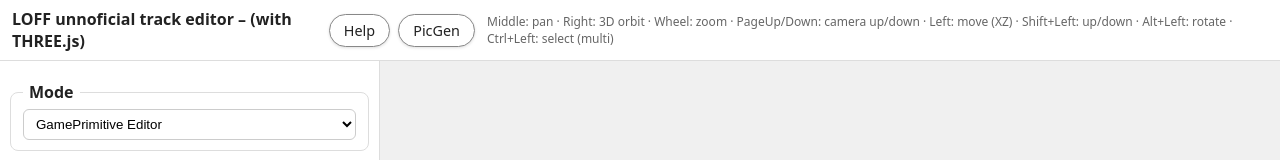
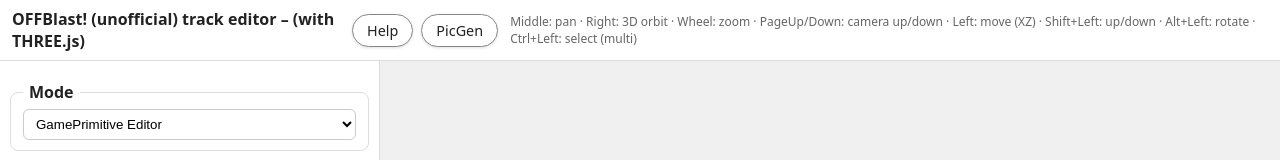
Before and after one commit to Dudlushka/Liftoff_editor, a website built with Vite: page index.html in a window 1280 px wide. Shown: the top 160 px of the page. Built offline with nearby package versions, Linux system fonts and the light colour scheme; animation ran at ten frames a second.

Commit message:
Update index.html

```diff
--- a/index.html
+++ b/index.html
@@ -3,7 +3,7 @@
   <head>
     <meta charset="UTF-8" />
     <meta name="viewport" content="width=device-width, initial-scale=1.0" />
-    <title>Liftoff track editor [Dudlushka]</title>
+    <title>OFFBlast! track editor [Dudlushka]</title>
     <link rel="icon" type="image/x-icon" href="favicon.ico">
     <!-- <link rel="stylesheet" href="style_dark.css" />  -->
     <link rel="stylesheet" href="style_light.css" />
@@ -12,7 +12,7 @@
     <div id="app">
 <header>
   <div class="header-top">
-    <h1>LOFF unnoficial track editor – (with THREE.js) </h1>
+    <h1>OFFBlast! (unofficial) track editor – (with THREE.js) </h1>
     <nav class="header-links">
       <a href="help.html" target="_blank" rel="noopener noreferrer">Help</a>
       <a href="picgen.html" target="_blank" rel="noopener noreferrer">PicGen</a>
```
